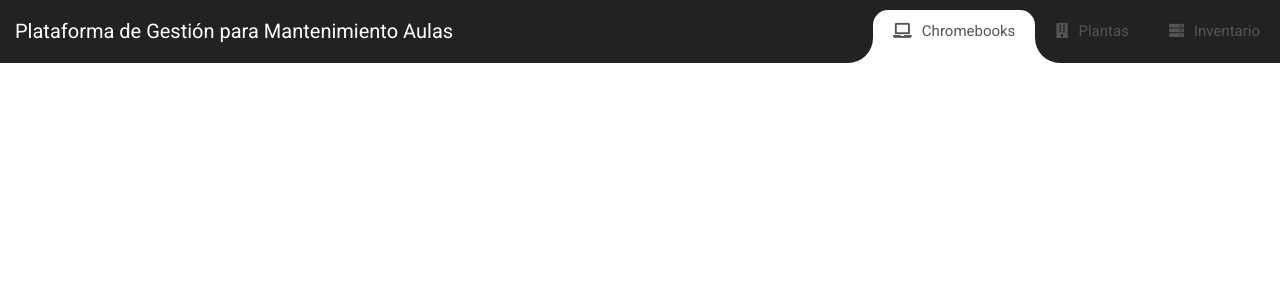
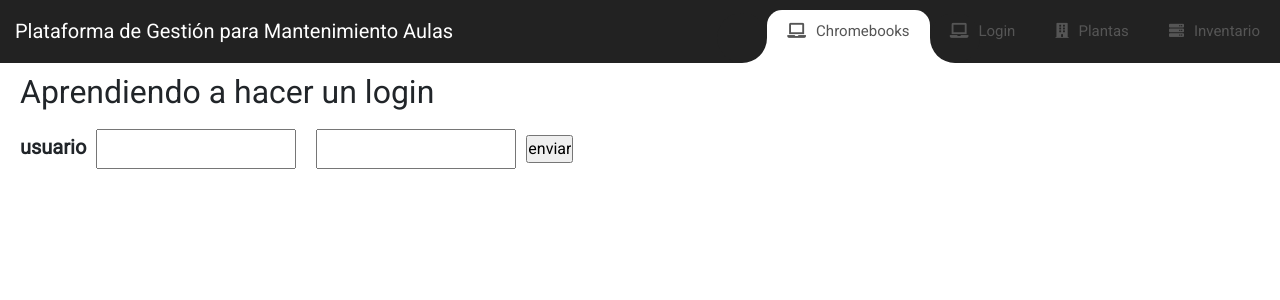
Before and after one commit to billyordores/Proyecto-ReporteDiario-Frontend, a React (Create React App) app in the folder dailyreport/: page / in a window 1280 px wide. Shown: the top 300 px of the page. Built offline with nearby package versions, Linux system fonts and the light colour scheme.

Commit message:
Avances con el Login

```diff
--- a/dailyreport/src/App.js
+++ b/dailyreport/src/App.js
@@ -3,6 +3,7 @@ import Flats from './pages/Flats.js'
 import Inventory from './pages/Inventory.js'
 import {BrowserRouter, Route, Routes} from 'react-router-dom'
 import Navbar from './components/Navbar'
+import Login from './pages/Login.js'
 
 function App() {
   return(
@@ -16,6 +17,9 @@ function App() {
         <Route path='/plantas' element={<Flats/>} />
 
         <Route path='/inventario' element={<Inventory/>} />
+
+        <Route path='/' element={<Login/>}/>
+
       </Routes>
     </BrowserRouter>
   )
--- a/dailyreport/src/components/Navbar.js
+++ b/dailyreport/src/components/Navbar.js
@@ -83,6 +83,12 @@ const Navbar = () => {
           </li>
 
           <li className="nav-item active">
+            <NavLink className="nav-link" to="/" exact>
+              <i className="fa fa-laptop"></i>Login
+            </NavLink>
+          </li>
+
+          <li className="nav-item active">
             <NavLink className="nav-link" to="/plantas" exact>
               <i className="fa fa-building"></i>Plantas
             </NavLink>
--- /dev/null
+++ b/dailyreport/src/css/Login.css
@@ -0,0 +1,16 @@
+.formUsuario, .formPassword{
+    margin: 10px;
+    height: 40px;
+    width: 200px;
+}
+.ingreso p{
+    font-size: 20px;
+    font-weight: bold;
+}
+form{
+    margin-left: 20px;
+}
+h2{
+    margin-left: 20px;
+    margin-top: 10px;
+}
--- /dev/null
+++ b/dailyreport/src/pages/Login.js
@@ -0,0 +1,19 @@
+import React from 'react'
+import "../css/Login.css"
+
+const Login = () =>{
+    return(
+        <div>
+            <h2>Aprendiendo a hacer un login</h2>
+
+        <form>
+            <label to="usuario" className="ingreso"><p>usuario</p></label>
+                <input type="text" name="usuario" className="formUsuario"/>
+                <input type="password" name="password" className="formPassword"/>
+                <input type="submit" name="" className="" value="enviar"/>
+        </form>
+        </div>
+    )
+}
+
+export default Login;
```
Also changed, not shown: package.json (added, +19 -0 lines), 1 other file (tests, documents, lock files or other folders).
